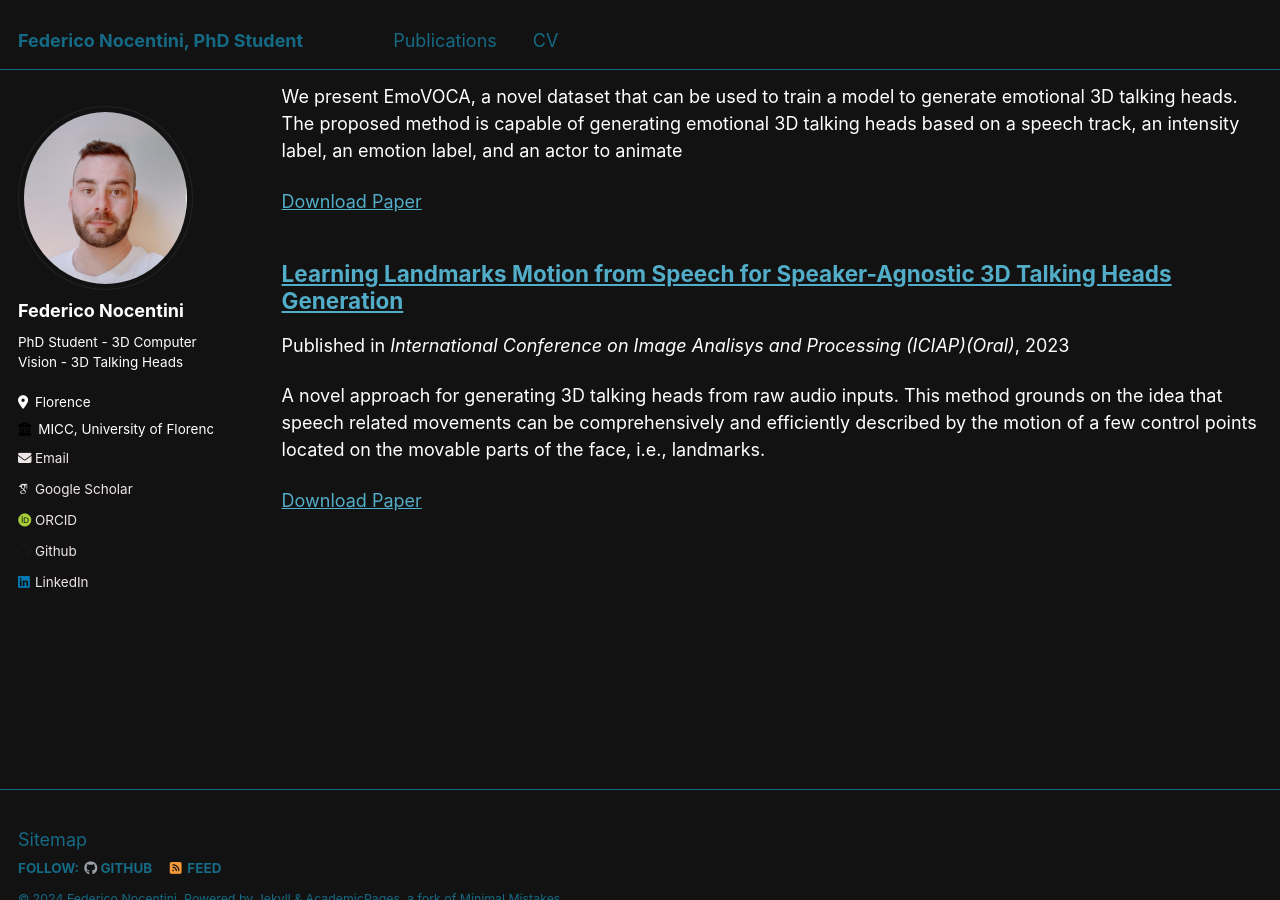
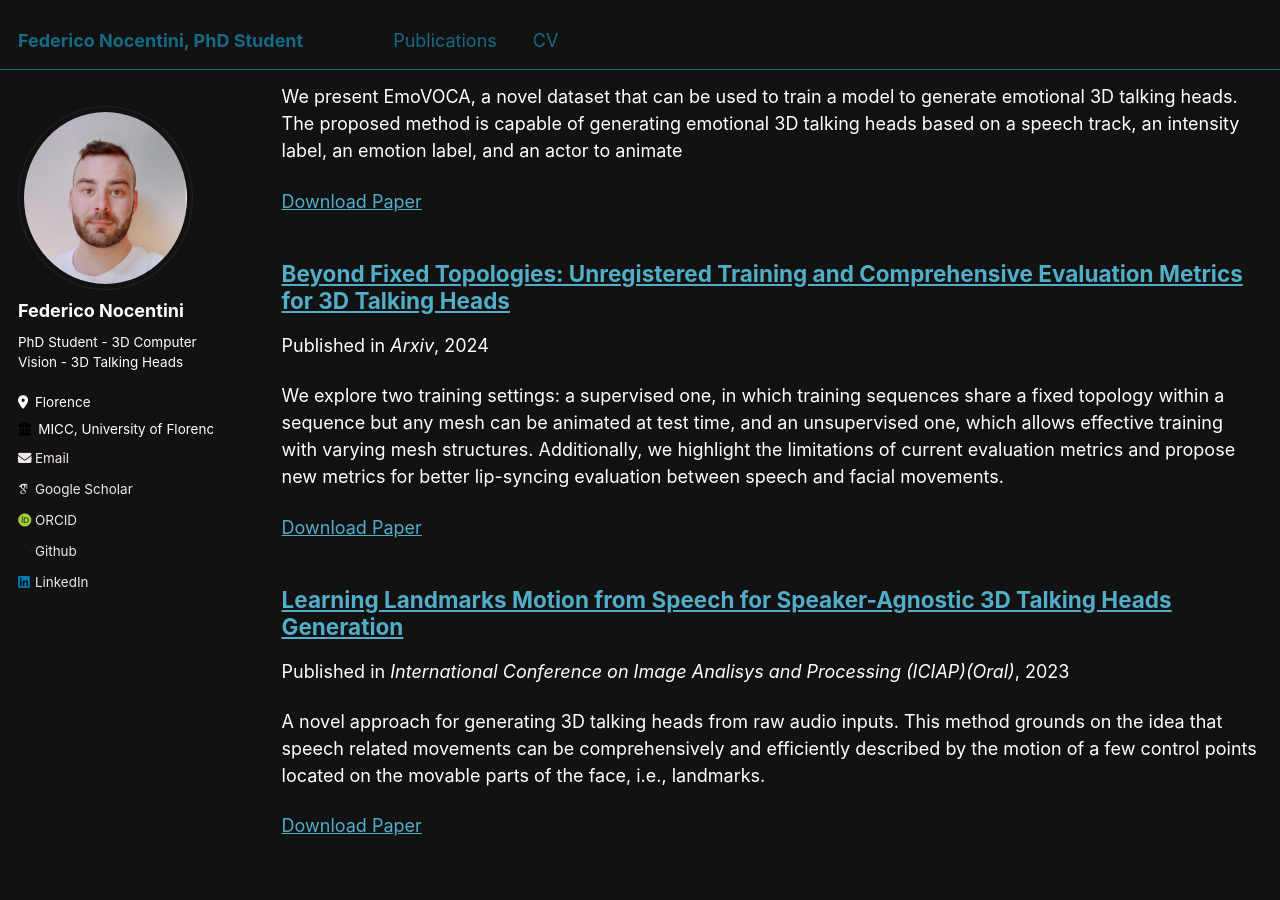
Before and after one commit to FedeNoce/fedenoce.github.io, a Jekyll site: the page built from _pages/publications.md, in a window 1280 px wide and 900 px high, scrolled down 477 px. Built offline with Jekyll 4.4.1, drawn with Linux system fonts in a browser that asks for light colours; some web fonts are replaced.

Commit message:
modified:   _pages/about.md 	new file:   _publications/beyond-4.md

```diff
--- /dev/null
+++ b/_publications/beyond-4.md
@@ -0,0 +1,11 @@
+---
+title: "Beyond Fixed Topologies: Unregistered Training and Comprehensive Evaluation Metrics for 3D Talking Heads"
+collection: publications
+permalink: /publication/beyond-3
+excerpt: 'We explore two training settings: a supervised one, in which training sequences share a fixed topology within a sequence but any mesh can be animated at test time, and an unsupervised one, which allows effective training with varying mesh structures. Additionally, we highlight the limitations of current evaluation metrics and propose new metrics for better lip-syncing evaluation between speech and facial movements.'
+date: 2024-03-19
+venue: 'Arxiv'
+paperurl: 'https://arxiv.org/pdf/2410.11041'
+
+---
+Generating speech-driven 3D talking heads presents numerous challenges; among those is dealing with varying mesh topologies. Existing methods require a registered setting, where all meshes share a common topology: a point-wise correspondence across all meshes the model can animate. While simplifying the problem, it limits applicability as unseen meshes must adhere to the training topology. This work presents a framework capable of animating 3D faces in arbitrary topologies, including real scanned data. Our approach relies on a model leveraging heat diffusion over meshes to overcome the fixed topology constraint. We explore two training settings: a supervised one, in which training sequences share a fixed topology within a sequence but any mesh can be animated at test time, and an unsupervised one, which allows effective training with varying mesh structures. Additionally, we highlight the limitations of current evaluation metrics and propose new metrics for better lip-syncing evaluation between speech and facial movements. Our extensive evaluation shows our approach performs favorably compared to fixed topology techniques, setting a new benchmark by offering a versatile and high-fidelity solution for 3D talking head generation.
```
Also changed, not shown: _pages/about.md (+2 -0 lines).
